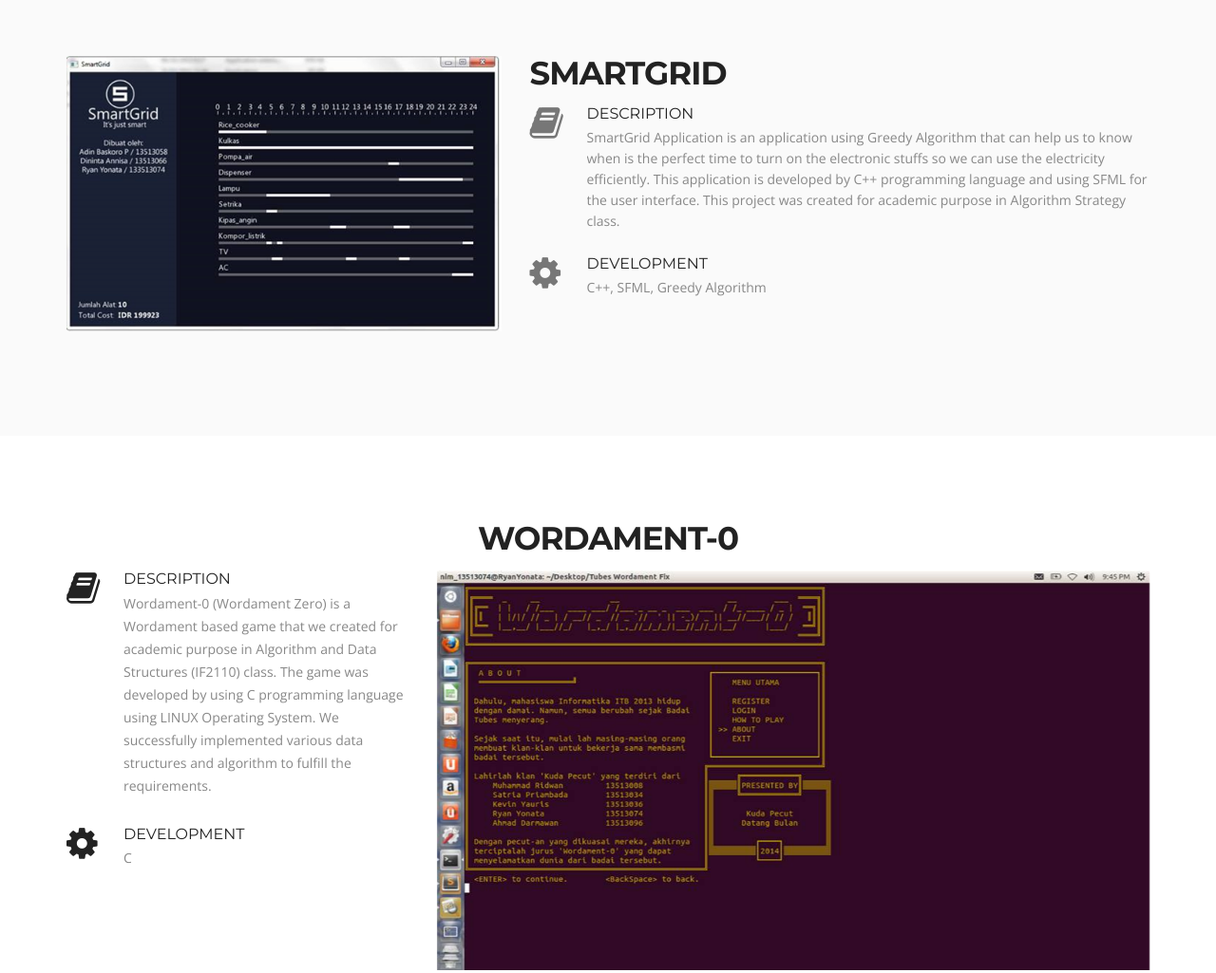
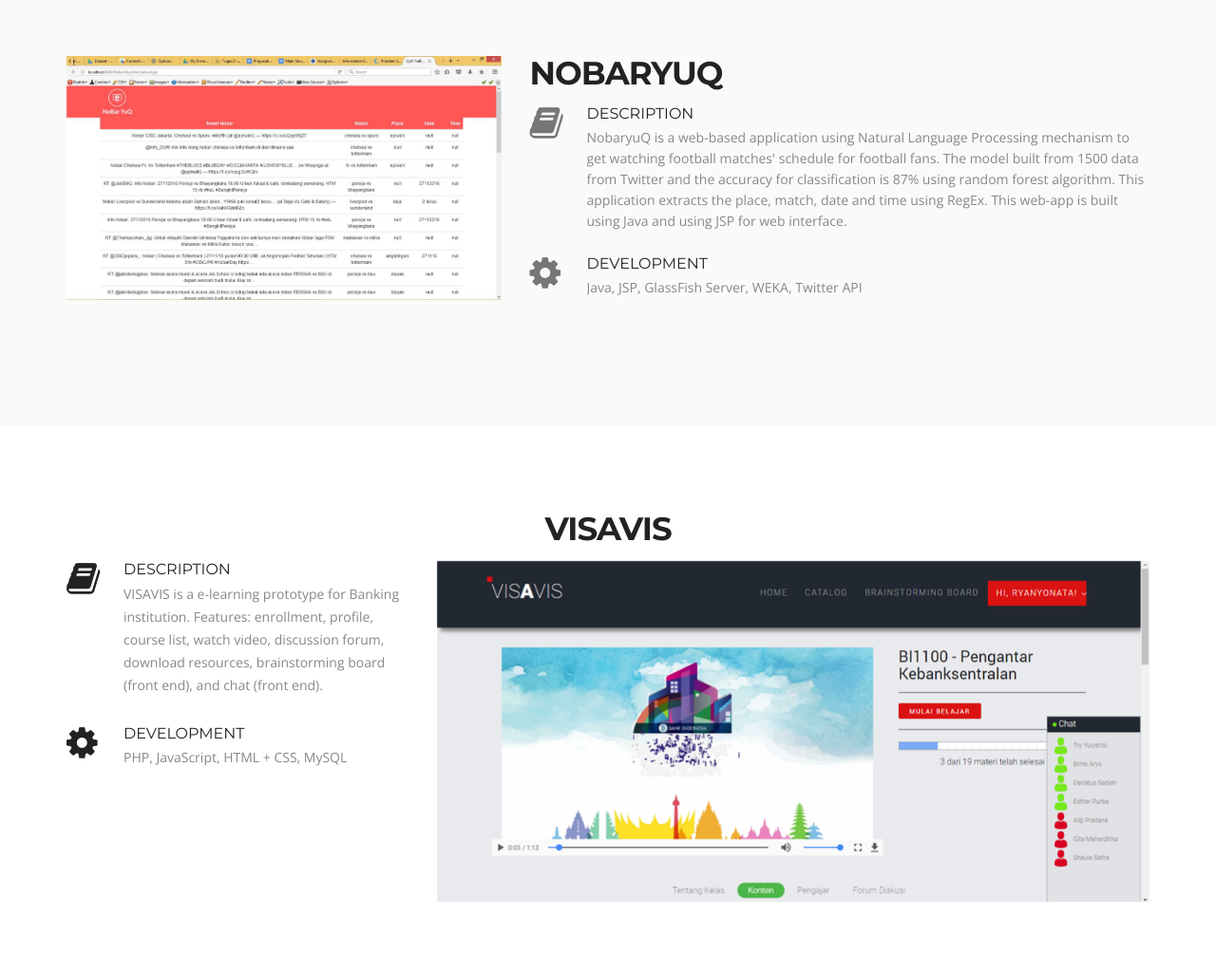
Before and after one commit to ryanyonata/portfolio, a plain HTML site: page index.html in a window 1280 px wide. Shown: the part 3980-5005 px from the top of the page at 95% size. Drawn offline with nearby package versions, Linux system fonts and the light colour scheme.

Commit message:
Update portfolio

```diff
--- a/index.html
+++ b/index.html
@@ -248,17 +248,17 @@
 	<div class="container">
     	<div class="row">
 			<figure class="col-lg-5 col-sm-4 wow fadeInLeft">
-            	<img  src="img/smartgrid.png" alt="">
+            	<img  src="img/nobaryuq.png" alt="">
             </figure>
         	<div class="col-lg-7 col-sm-8 featured-work">
-            	<h2>SmartGrid</h2>
+            	<h2>NobarYuq</h2>
                 <div class="featured-box">
                     <div class="featured-box-col1 wow fadeInRight delay-02s">
                         <i class="fa-book"></i>
                     </div>
                     <div class="featured-box-col2 wow fadeInRight delay-02s">
                         <h3>Description</h3>
-                        <p>SmartGrid Application is an application using Greedy Algorithm that can help us to know when is the perfect time to turn on the electronic stuffs so we can use the electricity efficiently. This application is developed by C++ programming language and using SFML for the user interface. This project was created for academic purpose in Algorithm Strategy class.</p>
+                        <p>NobaryuQ is a web-based application using Natural Language Processing mechanism to get watching football matches' schedule for football fans. The model built from 1500 data from Twitter and the accuracy for classification is 87% using random forest algorithm. This application extracts the place, match, date and time using RegEx. This web-app is built using Java and using JSP for web interface.</p>
                     </div>
                 </div>
             	<div class="featured-box">
@@ -267,7 +267,7 @@
                     </div>
                 	<div class="featured-box-col2 wow fadeInRight delay-02s">
                         <h3>Development</h3>
-                        <p>C++, SFML, Greedy Algorithm</p>
+                        <p>Java, JSP, GlassFish Server, WEKA, Twitter API</p>
                     </div>
                 </div>
             </div>
@@ -277,7 +277,7 @@
 
 <section class="main-section"><!--main-section-start-->
     <div class="container">
-        <h2>Wordament-0</h2>
+        <h2>VISAVIS</h2>
         <div class="row">
             <div class="col-lg-4 col-sm-6 wow fadeInLeft delay-05s">
                 <div class="service-list">
@@ -286,7 +286,7 @@
                     </div>
                     <div class="service-list-col2">
                         <h3>Description</h3>
-                        <p>Wordament-0 (Wordament Zero) is a Wordament based game that we created for academic purpose in Algorithm and Data Structures (IF2110) class. The game was developed by using C programming language using LINUX Operating System. We successfully implemented various data structures and algorithm to fulfill the requirements.</p>
+                        <p>VISAVIS is a e-learning prototype for Banking institution. Features: enrollment, profile, course list, watch video, discussion forum, download resources, brainstorming board (front end), and chat (front end).</p>
                     </div>
                 </div>
                 <div class="service-list">
@@ -295,12 +295,12 @@
                     </div>
                     <div class="service-list-col2">
                         <h3>development</h3>
-                        <p>C</p>
+                        <p>PHP, JavaScript, HTML + CSS, MySQL</p>
                     </div>
                 </div>
             </div>
             <figure class="col-lg-8 col-sm-6  text-right wow fadeInUp delay-02s">
-                <img src="img/word.jpg" alt="">
+                <img src="img/visavis.png" alt="">
             </figure>
 
         </div>
@@ -431,7 +431,7 @@
         	<div class="col-lg-6 col-sm-7 wow fadeInLeft">
             	<div class="contact-info-box address clearfix">
                 	<h3><i class=" icon-map-marker"></i>Address:</h3>
-                	<span>Asrama Kidang Pananjung ITB<br>Jl. Cisitu Lama VIII No.12 RT 001/RW 10</br>Kel. Dago, Kec. Coblong, bandung 40135</span>
+                	<span>Jl. Cisitu Lama IX No.28 B RT 001/RW 10</br>Kel. Dago, Kec. Coblong, bandung 40135</span>
                 </div>
                 <div class="contact-info-box email clearfix">
                 	<h3><i class="fa-envelope"></i>email:</h3>
@@ -443,7 +443,7 @@
             	<ul class="social-link">
                      <li class="linkedin"><a href="http://id.linkedin.com/in/ryanyonata"><i class="fa-linkedin"></i></a></li>
                     <li class="facebook"><a href="http://www.facebook.com/ryan.yonata"><i class="fa-facebook"></i></a></li>
-                    <li class="instagram"><a href="http://www.istagram.com/ryan.yonata"><i class="fa-instagram"></i></a></li>
+                    <li class="instagram"><a href="http://www.instagram.com/ryan.yonata"><i class="fa-instagram"></i></a></li>
                     <li class="twitter"><a href="http://www.twitter.com/ryanyonata"><i class="fa-twitter"></i></a></li>
                 </ul>
             </div>
```
Also changed, not shown: img/nobaryuq.png (added), img/visavis.png (added).
